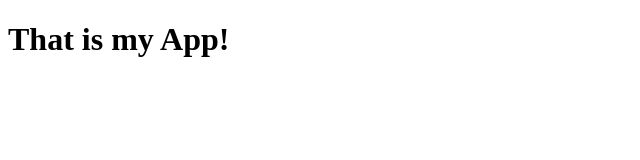
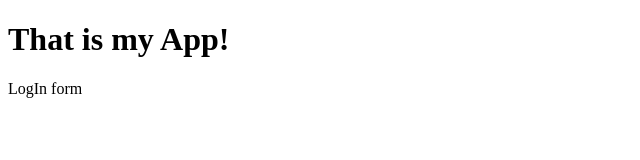
Before and after one commit to LDeng928/myAppSample, a plain HTML site: page index.html in a window 1280 px wide. Shown: the full height of the page, 0-640 px from the left. Drawn offline with Linux system fonts and the light colour scheme.

Commit message:
LogIn form

```diff
--- /dev/null
+++ b/dir2/app2.js
@@ -0,0 +1 @@
+console.log("Hello world");
--- a/index.html
+++ b/index.html
@@ -7,5 +7,6 @@
   </head>
   <body>
     <h1>That is my App!</h1>
+    <p>LogIn form</p>
   </body>
 </html>
```
Also changed, not shown: logIn.html (added).
